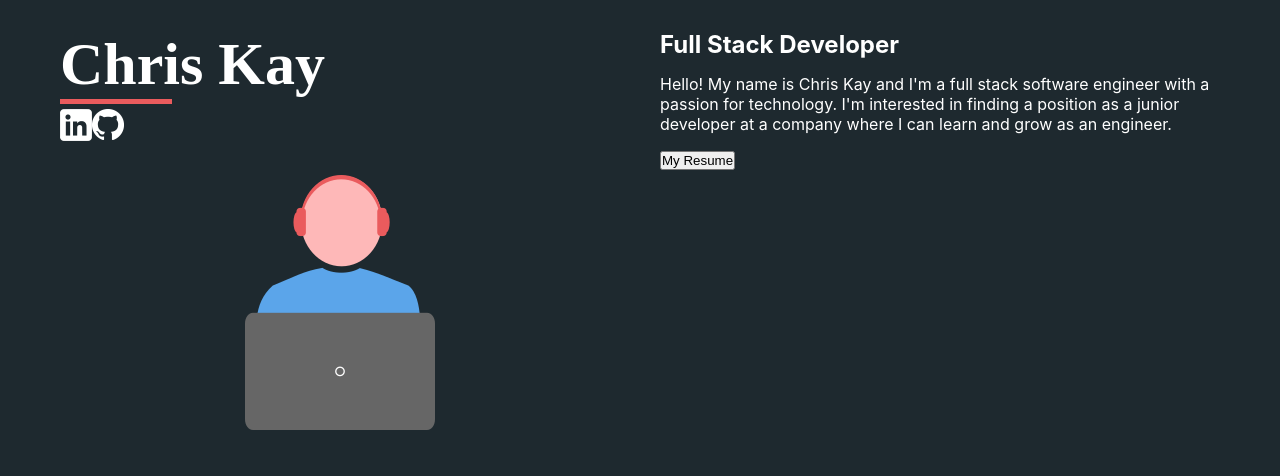
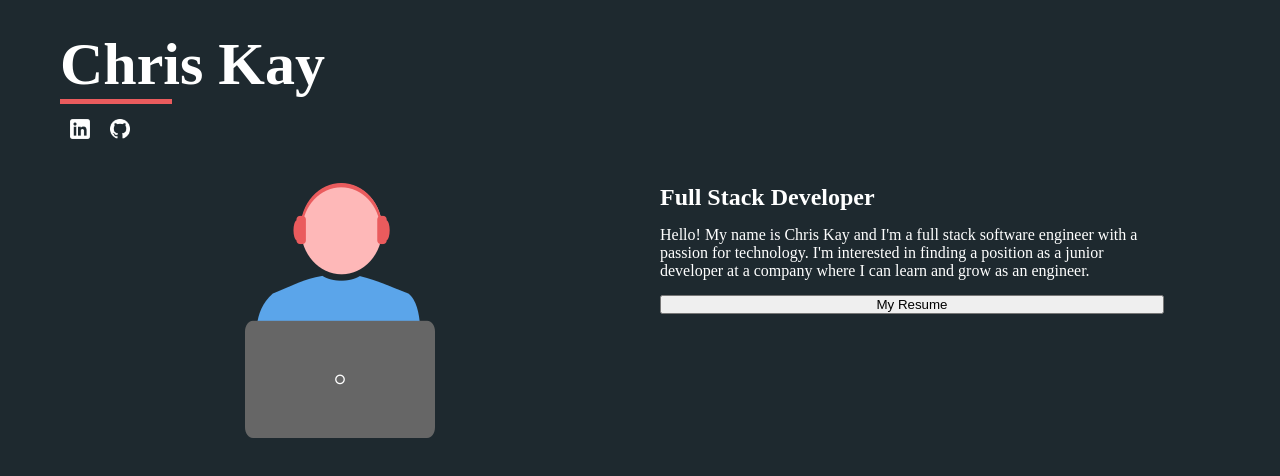
Before and after one commit to chriskay25/portfolio, a React (Create React App) app: page / in a window 1280 px wide. Shown: the top 476 px of the page. Built offline with nearby package versions, Linux system fonts and the light colour scheme.

Commit message:
Style adjustments

```diff
--- a/src/App.css
+++ b/src/App.css
@@ -6,10 +6,7 @@
 
 html, body {
       height: 100%;
-}
-
-p {
-    margin: 15px 0;
+      width: 100%;
 }
 
 :root {
@@ -20,10 +17,23 @@ p {
     --red: #ea5b5d;
     --green: #5beaa0;
     --blue: #5ba5ea;
+    --header-font: 'Montserrat';
+    --text-font: 'Manjari';
+}
+
+h1,h2,h3,h4,h5,h6 {
+    font-family: var(--header-font);
+}
+
+p {
+    margin: 15px 0;
+    font-family: var(--text-font);
 }
 
 .App {
-    height: 100vh;
+    min-height: 100vh;
+    height: 100%;
+    width: 100%;
     background-color: var(--dark);
 }
 
@@ -34,21 +44,26 @@ p {
     overflow: hidden;
 }
 
+.intro {
+    display: flex;
+    flex-direction: row;
+    flex-wrap: wrap;
+    padding: 10px 40px;
+    height: 100%;
+}
+
 @media screen and (max-width: 900px) {
     .column {
       width: 100%;
+}
+    .intro {
+        flex-direction: column;
+        flex-wrap: nowrap;
     }
 }
 
-.intro {
-    display: flex;
-    flex-wrap: wrap;
-    padding: 10px 40px;
-}
-
 .name {
-    /* font-family: 'Alegreya SC'; */
-    font-family: 'Montserrat';
+    font-family: var(--header-font);
     font-size: 60px;
 }
 
@@ -58,3 +73,19 @@ p {
     margin: 30px 0;
     object-fit: scale-down;
 }
+
+.intro-description {
+    height: 100%;
+    display: flex;
+    flex-direction: column;
+    justify-content: center;
+    width: 90%;
+    max-width: 600px;
+}
+
+.social-media img {
+    margin: 10px 10px;
+    height: 20px;
+    width: 20px;
+    color: white;
+}
```
